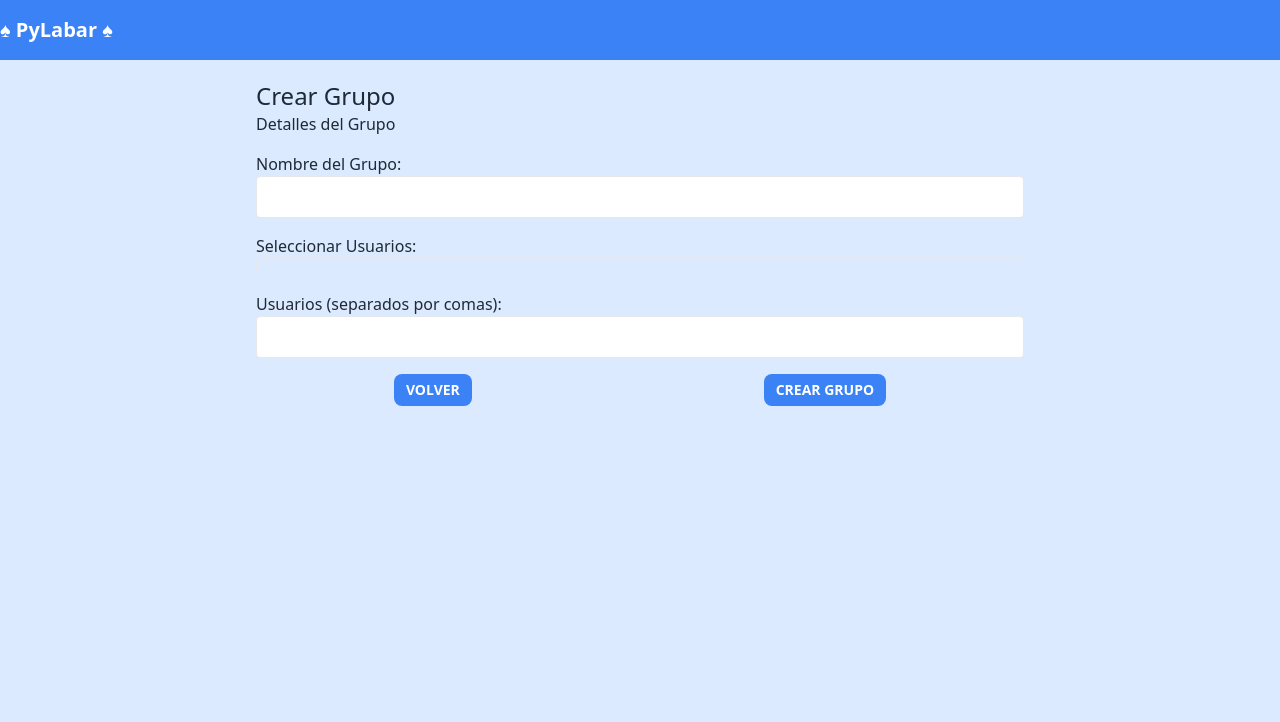
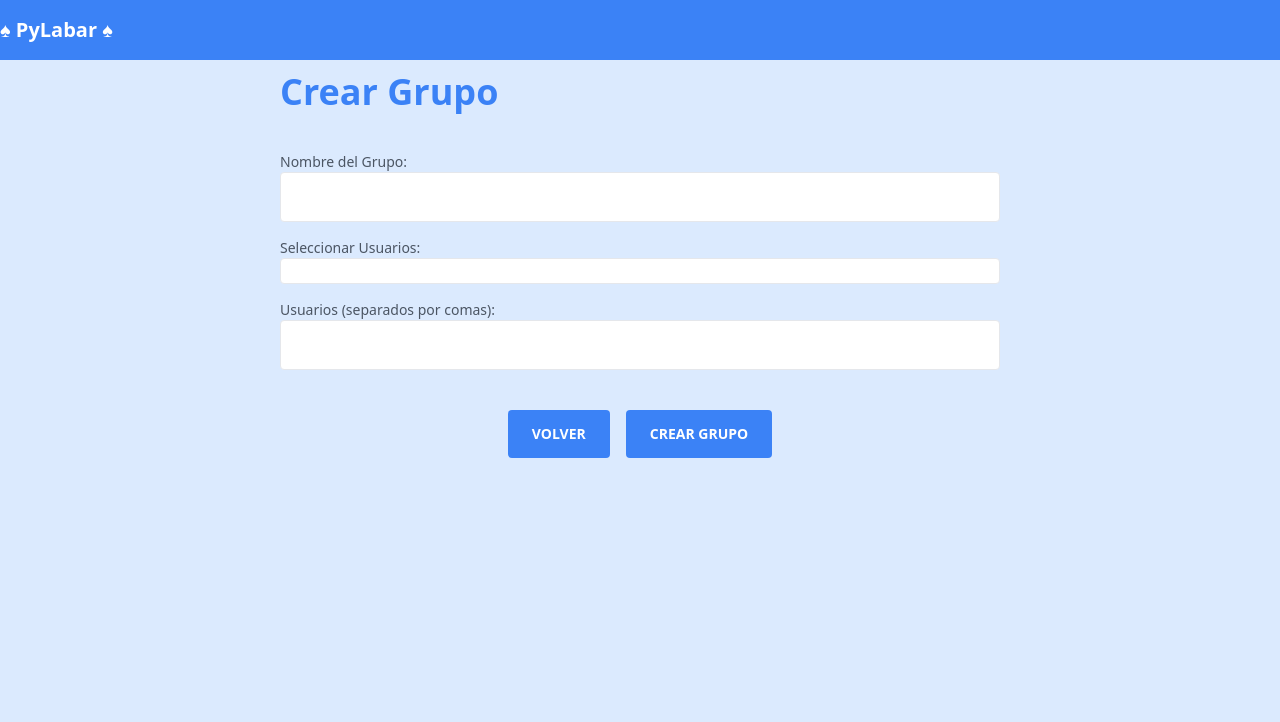
Before and after one commit to ThePhrontistery/py-labar, a Python web app: template templates/create_group.html in a window 1280 px wide. Shown: the top 722 px of the page. Run offline with Jinja, Linux system fonts and the light colour scheme; the template is opened without the code that fills it, so the values that code supplies are empty; some libraries are stand-ins or nearby versions.

Commit message:
estilos crear grupos

```diff
--- a/templates/create_group.html
+++ b/templates/create_group.html
@@ -1,22 +1,22 @@
-{% extends 'base.html' %} {% block content %}
-<div class="bordered padding-top">
-  <h1 class="text-2xl">Crear Grupo</h1>
+{% extends 'base.html' %}
+{% block content %}
+  <div class="container mx-auto mt-12 p-6">
+    <h1 class="text-4xl font-bold mb-6 text-blue-500">Crear Grupo</h1>
     <form method="post" action="{{ url_for('create_group') }}">
-    <fieldset>
-      <legend>Detalles del Grupo</legend>
+      <fieldset class="mb-6">
         <div class="my-4">
-        <label for="name">Nombre del Grupo:</label>
+          <label for="name" class="block text-sm font-medium text-gray-600">Nombre del Grupo:</label>
           <input
             type="text"
             name="name"
             id="name"
             required
-          class="w-full p-2 border rounded"
+            class="w-full p-3 border rounded focus:outline-none focus:border-blue-500"
           />
         </div>
         <div class="my-4">
-        <label>Seleccionar Usuarios:</label>
-        <div class="overflow-auto max-h-40 border p-2 rounded">
+          <label class="block text-sm font-medium text-gray-600">Seleccionar Usuarios:</label>
+          <div class="max-h-40 overflow-auto border p-3 rounded bg-white">
             <ul class="list-none p-0 m-0">
               {% for user in all_users %}
                 <li class="flex items-center space-x-2">
@@ -29,7 +29,7 @@
                       hx-post="/groups/update_users"
                       hx-trigger="change"
                     />
-                  <span>{{ user.username }}</span>
+                    <span class="text-gray-800">{{ user.username }}</span>
                   </label>
                 </li>
               {% endfor %}
@@ -37,12 +37,12 @@
           </div>
         </div>
         <div class="my-4">
-        <label for="users">Usuarios (separados por comas):</label>
+          <label for="users" class="block text-sm font-medium text-gray-600">Usuarios (separados por comas):</label>
           <input
             type="text"
             name="users"
             id="users"
-          class="w-full p-2 border rounded"
+            class="w-full p-3 border rounded focus:outline-none focus:border-blue-500"
             hx-post="/groups/update_users"
             hx-trigger="change"
             hx-target="#users-list"
@@ -53,49 +53,27 @@
       <nav class="flex items-center justify-center gap-4">
         <a
           href="{{ url_for('return_home') }}"
-      class="btn btn-sm bg-blue-500 text-white border-0 mx-auto"
+          class="btn bg-blue-500 text-white border-0 py-3 px-6 rounded"
         >Volver</a>
         <button
           type="submit"
-        class="btn btn-sm bg-blue-500 text-white border-0 mx-auto"
+          class="btn bg-blue-500 text-white border-0 py-3 px-6 rounded"
         >
           Crear Grupo
         </button>
-    </div>
       </nav>
     </form>
   </div>
 
   <style>
-  .padding-top {
-    padding-top: 80px;
+
+    .form-checkbox:checked {
+      color: #fff;
+      background-color: #3b82f6;
     }
   </style>
 
   <script>
-  document.addEventListener('htmx:afterSwap', function (event) {
-    const xhr = event.detail.xhr;
-    const updateUsersUrl = "/groups/update_users";
-
-    if (xhr && xhr.responseURL && xhr.responseURL.endsWith(updateUsersUrl)) {
-
-      const selectedCheckboxes = document.querySelectorAll('input[name="selected_users"]');
-      const usersInput = document.getElementById('users');
-
-      selectedCheckboxes.forEach((checkbox, index) => {
-        checkbox.setAttribute('data-index', index);
-      });
-
-      const selectedUsers = Array.from(selectedCheckboxes)
-        .filter((checkbox) => checkbox.checked)
-        .sort((a, b) => a.getAttribute('data-index') - b.getAttribute('data-index'))
-        .map((checkbox) => checkbox.value)
-        .join(', ');
-
-      usersInput.value = selectedUsers;
-
-      console.log('Usuarios seleccionados:', selectedUsers);
-    }
-  });
+    // Tu script JavaScript aquí
   </script>
 {% endblock %}
```
Lines whose indentation alone changed are shown as unchanged.
